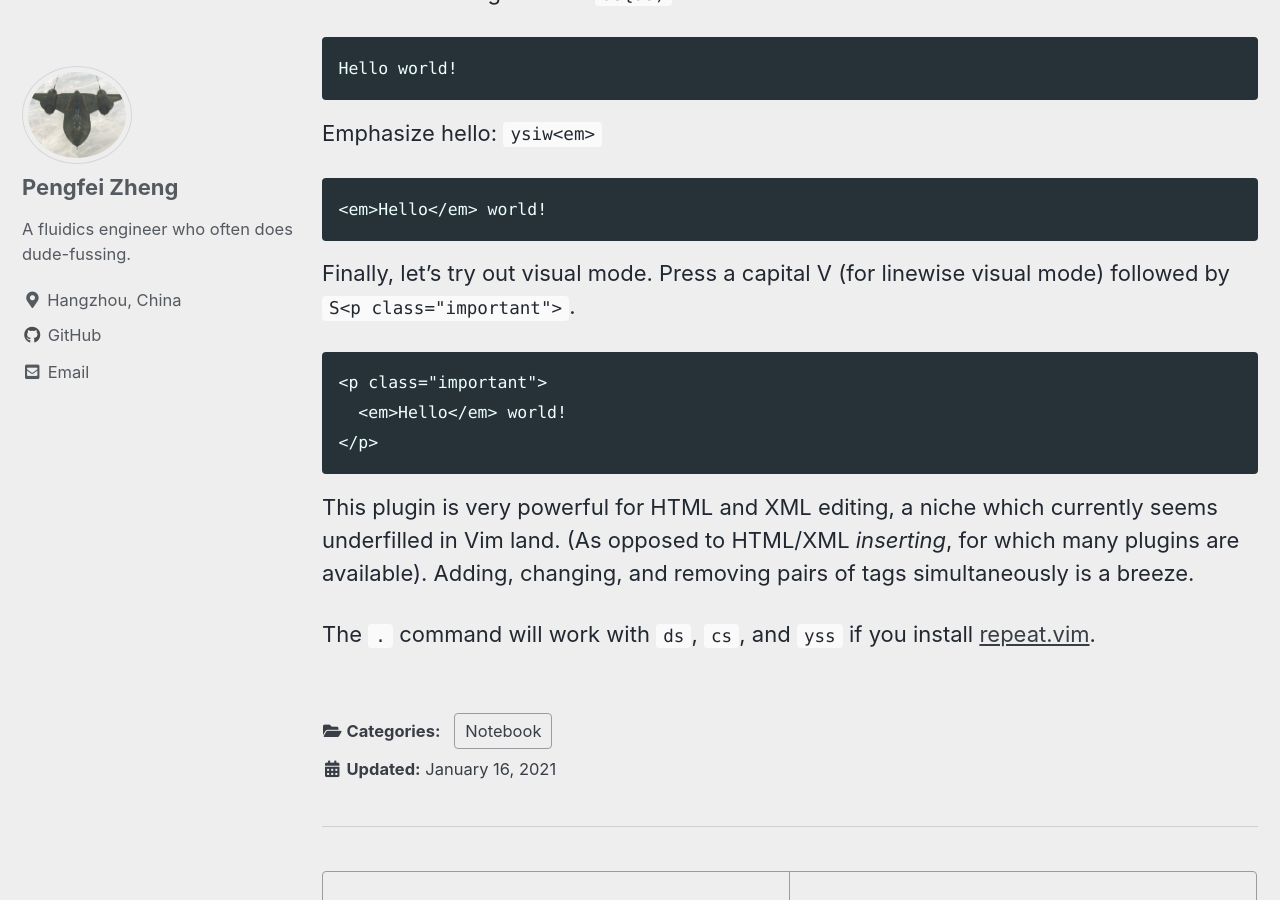
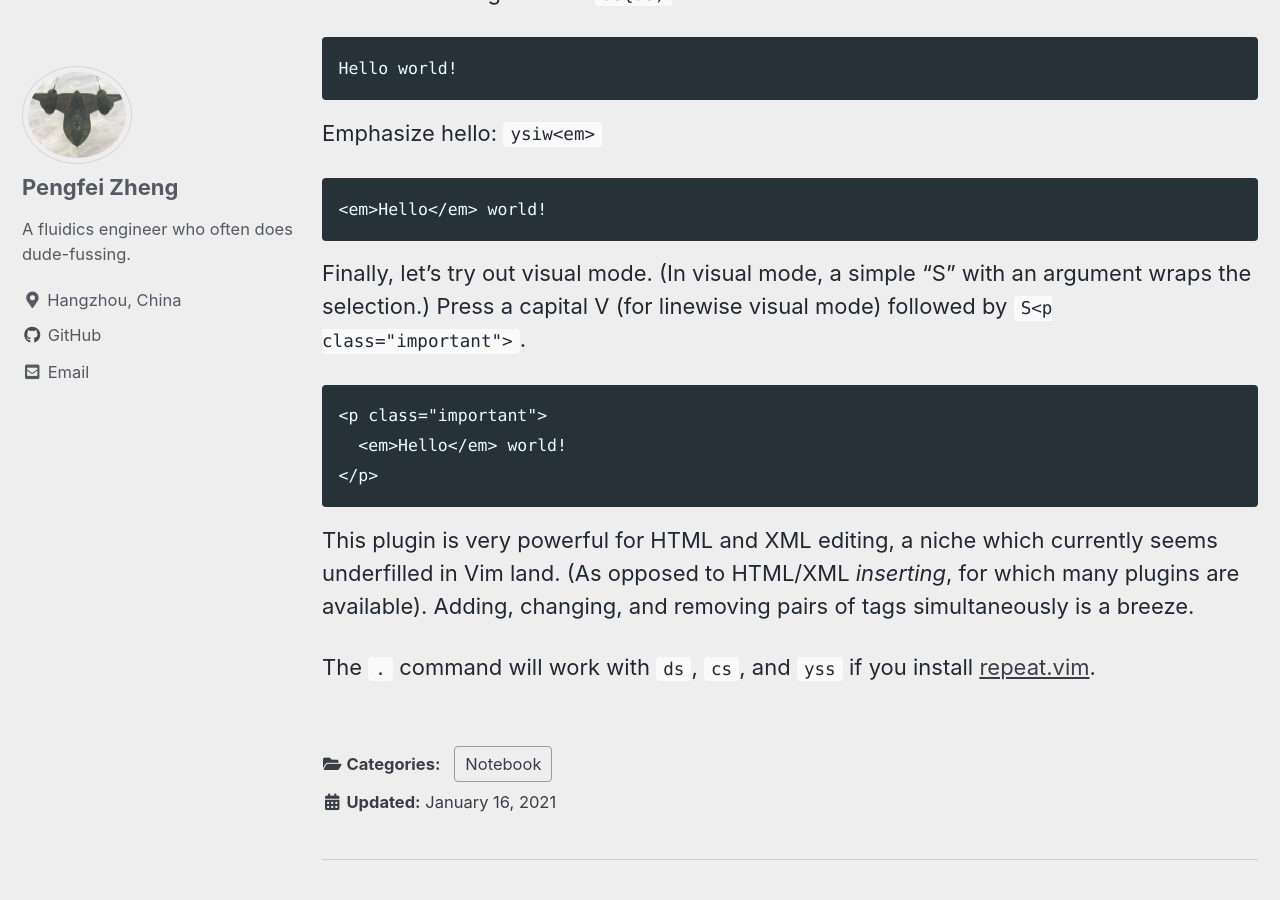
Before and after one commit to pengfei-zheng/pengfei-zheng.github.io, a Jekyll site: the page built from _posts/notebook/2021-01-16-vim-surround.md, in a window 1280 px wide and 900 px high, scrolled down 1666 px. Built offline with Jekyll 4.4.1, drawn with Linux system fonts in a browser that asks for light colours; cached includes are drawn as plain includes.

Commit message:
Revise vim cheat sheet and vim-surround

```diff
--- a/_posts/notebook/2021-01-16-vim-surround.md
+++ b/_posts/notebook/2021-01-16-vim-surround.md
@@ -54,8 +54,8 @@ Emphasize hello: `ysiw<em>`
 
     <em>Hello</em> world!
 
-Finally, let's try out visual mode. Press a capital V (for linewise
-visual mode) followed by `S<p class="important">`.
+Finally, let's try out visual mode. (In visual mode, a simple "S" with an argument wraps the selection.)
+Press a capital V (for linewise visual mode) followed by `S<p class="important">`.
 
     <p class="important">
       <em>Hello</em> world!
```
Also changed, not shown: _posts/notebook/2021-01-31-vim-cheatsheet.md (+48 -0 lines).
